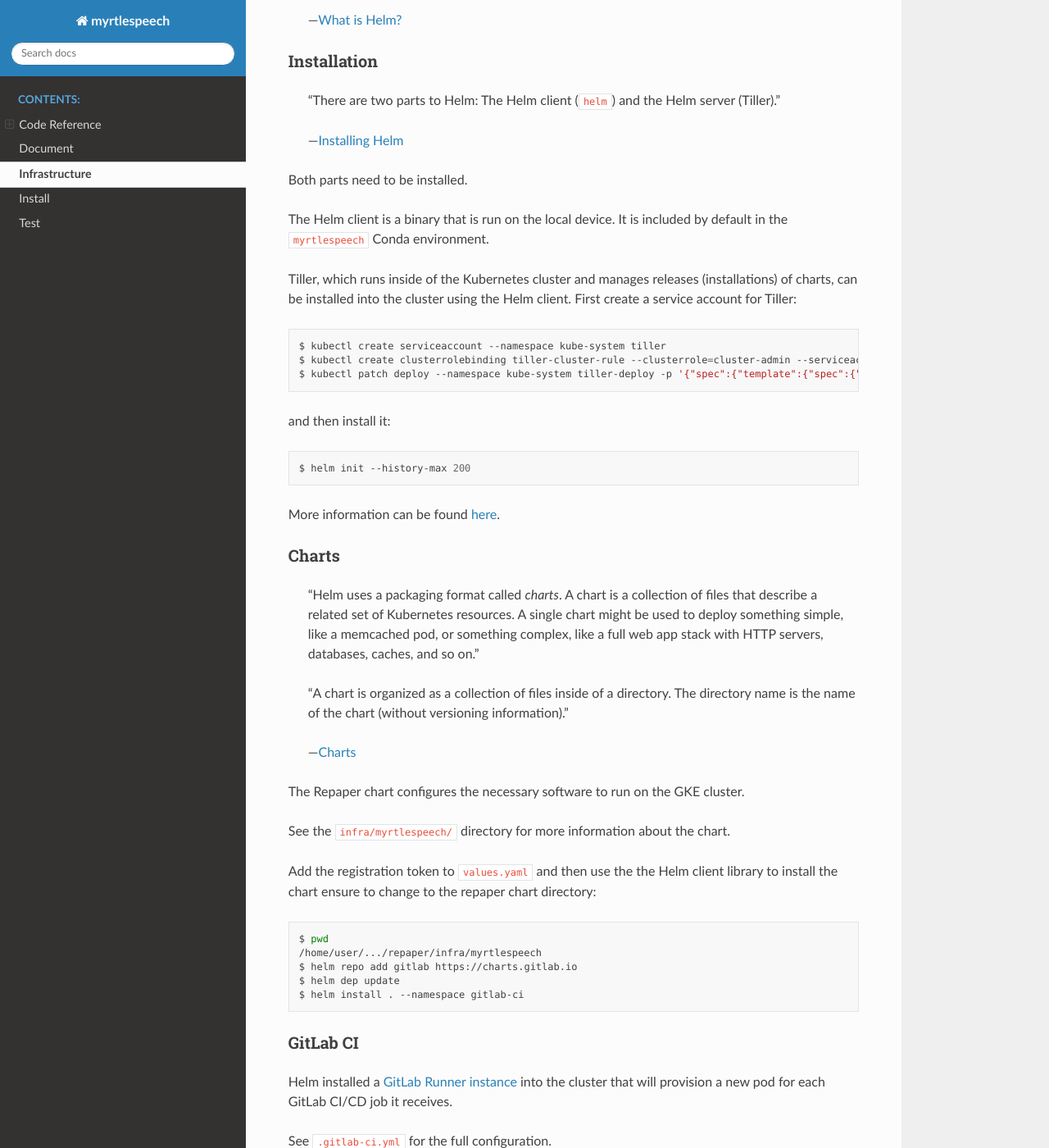
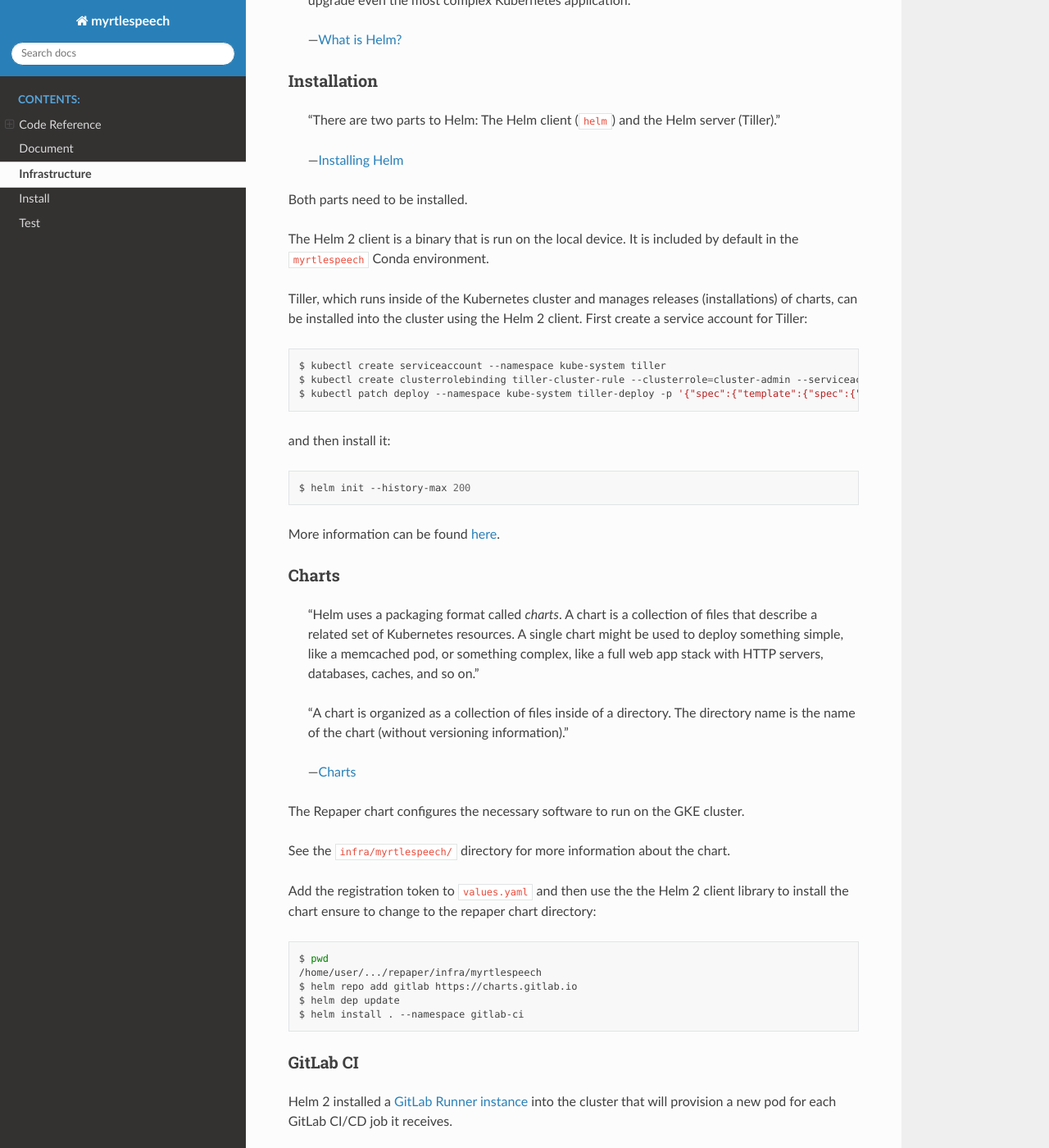
Before and after one commit to MyrtleSoftware/myrtlespeech, a Sphinx documentation site: the page built from docs/source/infra/index.rst, in a window 1280 px wide and 1400 px high, scrolled down 4402 px. Shown: the whole window at 82% size. Built offline with Sphinx 7.4.7 and the Read the Docs theme 2.0.0, drawn with Linux system fonts in a browser that asks for light colours; formulas are drawn with MathJax 3; some of the changed text lies outside the part shown.

Commit message:
Clarifies Helm version in docs

```diff
--- a/docs/source/infra/index.rst
+++ b/docs/source/infra/index.rst
@@ -19,7 +19,7 @@ A `Google Kuberentes Engine <https://cloud.google.com/kubernetes-engine/>`_
 <https://docs.gitlab.com/runner/executors/kubernetes.html>`_. The cluster is
 configured and created from a set of declarative, version controlled scripts
 using `Terraform <https://www.terraform.io/>`_. The Kubernetes executor is
-installed into the cluster using `Helm <https://helm.sh>`_.
+installed into the cluster using `Helm 2 <https://v2.helm.sh>`_.
 
 
 Google Cloud Platform (GCP) Project
@@ -224,15 +224,15 @@ Configure :literal:`kubectl` to point to this cluster:
     $ gcloud container clusters get-credentials myrtlespeech --region europe-west2-a
 
 
-Helm
------
+Helm 2
+-------
 
-Helm is a package manager for Kubernetes.
+Helm 2 is a package manager for Kubernetes.
 
     "Helm helps you manage Kubernetes applications --- Helm Charts help you
     define, install, and upgrade even the most complex Kubernetes application."
 
-    -- `What is Helm? <https://helm.sh/>`_
+    -- `What is Helm? <https://v2.helm.sh/>`_
 
 Installation
 ~~~~~~~~~~~~~
@@ -240,15 +240,15 @@ Installation
     "There are two parts to Helm: The Helm client (:literal:`helm`) and the
     Helm server (Tiller)."
 
-    -- `Installing Helm <https://helm.sh/docs/using_helm/#installing-helm>`_
+    -- `Installing Helm <https://v2.helm.sh/docs/using_helm/#installing-helm>`_
 
 Both parts need to be installed.
 
-The Helm client is a binary that is run on the local device. It is included by
-default in the :literal:`myrtlespeech` Conda environment.
+The Helm 2 client is a binary that is run on the local device. It is included
+by default in the :literal:`myrtlespeech` Conda environment.
 
 Tiller, which runs inside of the Kubernetes cluster and manages releases
-(installations) of charts, can be installed into the cluster using the Helm
+(installations) of charts, can be installed into the cluster using the Helm 2
 client. First create a service account for Tiller:
 
 .. code-block:: bash
@@ -264,7 +264,7 @@ and then install it:
     $ helm init --history-max 200
 
 More information can be found `here
-<https://helm.sh/docs/using_helm/#initialize-helm-and-install-tiller>`_.
+<https://v2.helm.sh/docs/using_helm/#initialize-helm-and-install-tiller>`_.
 
 Charts
 ~~~~~~~
@@ -278,15 +278,16 @@ Charts
     "A chart is organized as a collection of files inside of a directory. The
     directory name is the name of the chart (without versioning information)."
 
-    -- `Charts <https://helm.sh/docs/developing_charts/#charts>`_
+    -- `Charts <https://v2.helm.sh/docs/developing_charts/#charts>`_
 
 The Repaper chart configures the necessary software to run on the GKE cluster.
 
 See the :literal:`infra/myrtlespeech/` directory for more information about the
 chart.
 
-Add the registration token to ``values.yaml`` and then use the the Helm client
-library to install the chart ensure to change to the repaper chart directory:
+Add the registration token to ``values.yaml`` and then use the the Helm 2
+client library to install the chart ensure to change to the repaper chart
+directory:
 
 .. code-block:: bash
 
@@ -300,7 +301,7 @@ library to install the chart ensure to change to the repaper chart directory:
 GitLab CI
 ~~~~~~~~~
 
-Helm installed a `GitLab Runner instance
+Helm 2 installed a `GitLab Runner instance
 <https://docs.gitlab.com/runner/install/kubernetes.html>`_ into the cluster
 that will provision a new pod for each GitLab CI/CD job it receives.
 
```
